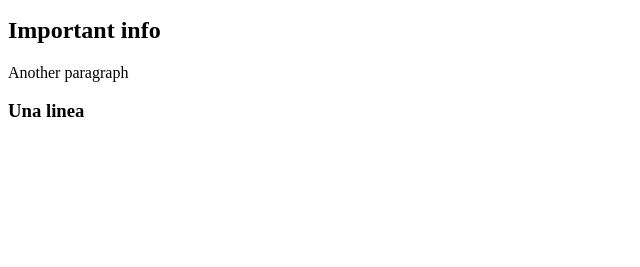
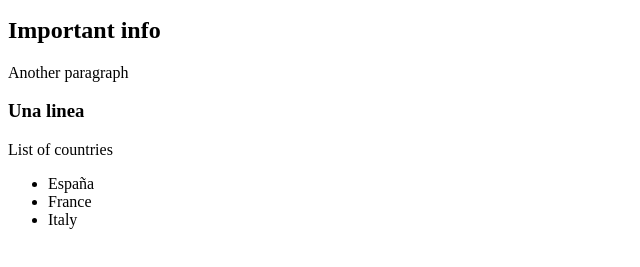
Before and after one commit to a22PedroGM/projectGIT, a plain HTML site: page index.html in a window 1280 px wide. Shown: the part 101-368 px from the top of the page, without its empty margins (0-640 px from the left). Drawn offline with Linux system fonts and the light colour scheme.

Commit message:
List of Countries

```diff
--- a/index.html
+++ b/index.html
@@ -12,5 +12,12 @@
     <h2>Important info</h2>
     <p>Another paragraph</p>
     <h3>Una linea</h3>
+    <p>List of countries</p>
+    <ul>
+        <li>España</li>
+        <li>France</li>
+        <li>Italy</li>
+
+    </ul>
 </body>
 </html>
```
